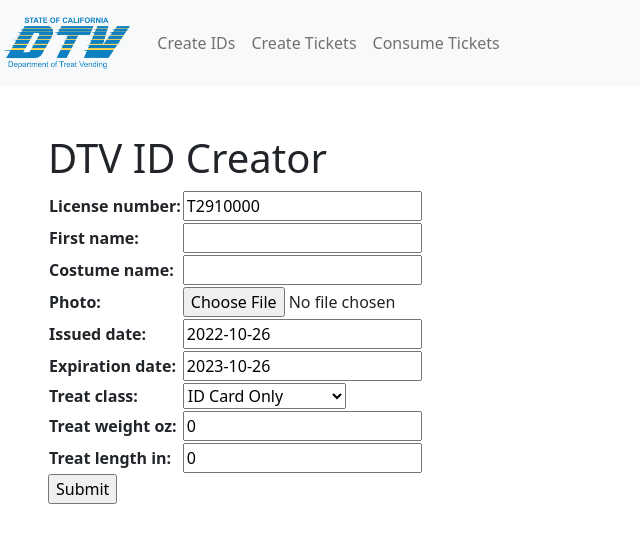
After one commit to CoolNamesAllTaken/dtv, a Django app: page /branch_services/create_id in a window 1280 px wide. The commit adds this page. Shown: the top 551 px of the page, without its empty margins (0-640 px from the left). Run offline with Django 4.2, Linux system fonts and the light colour scheme; data comes from the database, SQL or seed files in the repository; both versions use the stored data as it was before the commit; some libraries are stand-ins or nearby versions.

Commit message:
Basic form for creating IDs

```diff
--- a/dtv-server/dtv_server/dtv_site/branch_services/forms.py
+++ b/dtv-server/dtv_server/dtv_site/branch_services/forms.py
@@ -1,4 +1,8 @@
 from django import forms
+from django.forms import ModelForm # for TreatLicense
+from branch_services.models import TreatLicense
 
-class IDRequestForm(forms.Form):
-    pass
+class TreatLicenseForm(ModelForm):
+    class Meta:
+        model = TreatLicense
+        fields = '__all__'
--- a/dtv-server/dtv_server/dtv_site/branch_services/models.py
+++ b/dtv-server/dtv_server/dtv_site/branch_services/models.py
@@ -9,7 +9,7 @@ def get_treat_license_photo_path(instance, filename):
         date.today().year,
         date.today().month,
         date.today().day,
-        instance.id,
+        instance.license_number,
         instance.first_name,
         instance.costume_name,
         filename) # TODO: figure out if instance.id will work here
@@ -42,10 +42,10 @@ class TreatLicense(models.Model):
         (TREAT_CLASS_SOUR_PUNCH_STRAWS, 'Sour Punch Straws'),
         (TREAT_CLASS_TWIX, 'Twix')
     ]
-    license_number = models.CharField(default=get_new_license_number, max_length=8)
+    license_number = models.CharField(default=get_new_license_number, max_length=8, primary_key=True)
     first_name = models.CharField(max_length=32)
-    costume_name = models.CharField(max_length = 32)
-    photo = models.FileField(upload_to=get_treat_license_photo_path)
+    costume_name = models.CharField(max_length=32)
+    photo = models.FileField(upload_to=get_treat_license_photo_path, default='treat_license_photos/default/top_view.jpg')
     issued_date = models.DateField(default=date.today)
     expiration_date = models.DateField(default=get_new_license_expiration_date)
     treat_class = models.CharField(
--- /dev/null
+++ b/dtv-server/dtv_server/dtv_site/branch_services/templates/branch_services/id_editor.html
@@ -0,0 +1,19 @@
+{% extends "branch_services/internal_template.html" %}
+
+{% block content %}
+<div class="p-5">
+    <h1>{{form_title}}</h1>
+    <div class="p-4 mb-2 bg-success text-white {{form_success_banner_display}}">
+        Treat License created successfully!
+    </div>
+    <a href="/branch_services/create_id" class="btn btn-primary mb-2 {{form_success_banner_display}}"> Create New ID </a>
+    <form enctype="multipart/form-data" action="" method="post">
+        {% csrf_token %}
+        <table>
+        {{ form.as_table }}
+        </table>
+        <input type="submit" value="Submit" />
+    </form>
+</div>
+
+{% endblock %}
--- a/dtv-server/dtv_server/dtv_site/branch_services/templates/branch_services/internal_template.html
+++ b/dtv-server/dtv_server/dtv_site/branch_services/templates/branch_services/internal_template.html
@@ -13,19 +13,19 @@
 
     {% block nav_bar %}
     <nav class="navbar navbar-expand-lg navbar-light bg-light">
-        <a class="navbar-brand" href="#">
+        <a class="navbar-brand" href="/branch_services">
           <img src="{% static 'branch_services/dtv_composite_logo_medium.png' %}" height="60" alt="">
         </a>
 
         <ul class="navbar-nav">
             <li class="nav-item">
-              <a class="nav-link" href="#">Home</a>
+              <a class="nav-link" href="/branch_services/create_id">Create IDs</a>
             </li>
             <li class="nav-item">
-              <a class="nav-link" href="#">Features</a>
+              <a class="nav-link" href="/branch_services/create_ticket">Create Tickets</a>
             </li>
             <li class="nav-item">
-              <a class="nav-link" href="#">Pricing</a>
+              <a class="nav-link" href="/branch_services/consume_ticket">Consume Tickets</a>
             </li>
         </ul>
     </nav>
--- a/dtv-server/dtv_server/dtv_site/branch_services/urls.py
+++ b/dtv-server/dtv_server/dtv_site/branch_services/urls.py
@@ -3,5 +3,8 @@ from django.urls import path
 from . import views
 
 urlpatterns = [
-    path("", views.index, name="index")
+    path("", views.index, name="index"),
+    path("create_id", views.create_id, name="create_id"),
+    path("edit_id/<str:license_number>", views.edit_id, name="edit_id"),
+    path("edit_id/<str:license_number>/<slug:slug>", views.edit_id, name="edit_id_success"),
 ]
--- a/dtv-server/dtv_server/dtv_site/branch_services/views.py
+++ b/dtv-server/dtv_server/dtv_site/branch_services/views.py
@@ -1,9 +1,10 @@
-from django.shortcuts import render
-from django.http import HttpResponse
+from django.shortcuts import render, get_object_or_404
+from django.http import HttpResponse, HttpResponseRedirect
 from django.template import loader
+from django.urls import reverse
 
-from .models import TreatLicense
-
+from .models import TreatLicense, get_new_license_number
+from branch_services.forms import TreatLicenseForm
 def index(request):
     num_treat_licenses = TreatLicense.objects.all().count()
     context = {
@@ -11,5 +12,68 @@ def index(request):
     }
     return render(request, "branch_services/index.html")
 
-def id_request(request):
-    pass
+def create_id(request):
+    # treat_license = get_object_or_404(TreatLicense, pk=get_new_license_number())
+
+    # If this is a POST request then process the Form data
+    if request.method == 'POST':
+
+        # Create a form instance and populate it with data from the request (binding):
+        form = TreatLicenseForm(request.POST, request.FILES)
+
+        # Check if the form is valid:
+        if form.is_valid():
+            # process the data in form.cleaned_data as required (here we just write it to the model due_back field)
+            form.save()
+
+            # redirect to a new URL:
+            return HttpResponseRedirect('edit_id/' + form.cleaned_data['license_number'] + '/success')
+
+    # If this is a GET (or any other method) create the default form.
+    else:
+        form = TreatLicenseForm()
+
+    context = {
+        'form': form,
+        'form_title': "DTV ID Creator",
+        'form_success_banner_display': "d-none"
+    }
+
+    return render(request, "branch_services/id_editor.html", context)
+
+def edit_id(request, license_number, slug=None):
+    treat_license = get_object_or_404(TreatLicense, pk=license_number)
+    print(slug)
+    if (slug == "success"):
+        display_form_success_banner = True # came here from a successful operation
+    else:
+        display_form_success_banner = False
+
+    # If this is a POST request then process the Form data
+    if request.method == 'POST':
+
+        # Create a form instance and populate it with data from the request (binding):
+        form = TreatLicenseForm(request.POST, request.FILES, instance=treat_license)
+
+        # Check if the form is valid:
+        if form.is_valid():
+            # process the data in form.cleaned_data as required
+            treat_license.save()
+            display_form_success_banner = True
+            # hop on down to the render
+
+    # If this is a GET (or any other method) create the default form.
+    else:
+        form = TreatLicenseForm(instance=treat_license)
+
+    if display_form_success_banner:
+        form_success_banner_display_style = ""
+    else:
+        form_success_banner_display_style = "d-none"
+    context = {
+        'form': form,
+        'form_title': "DTV ID Editor",
+        'form_success_banner_display': form_success_banner_display_style
+    }
+
+    return render(request, "branch_services/id_editor.html", context)
```
Also changed, not shown: dtv-server/dtv_server/dtv_site/README.md, dtv-server/dtv_server/dtv_site/branch_services/migrations/0002_remove_treatlicense_id_and_more.py (added), dtv-server/dtv_server/dtv_site/branch_services/migrations/0003_alter_treatlicense_photo.py (added), dtv-server/dtv_server/dtv_site/db.sqlite3.
